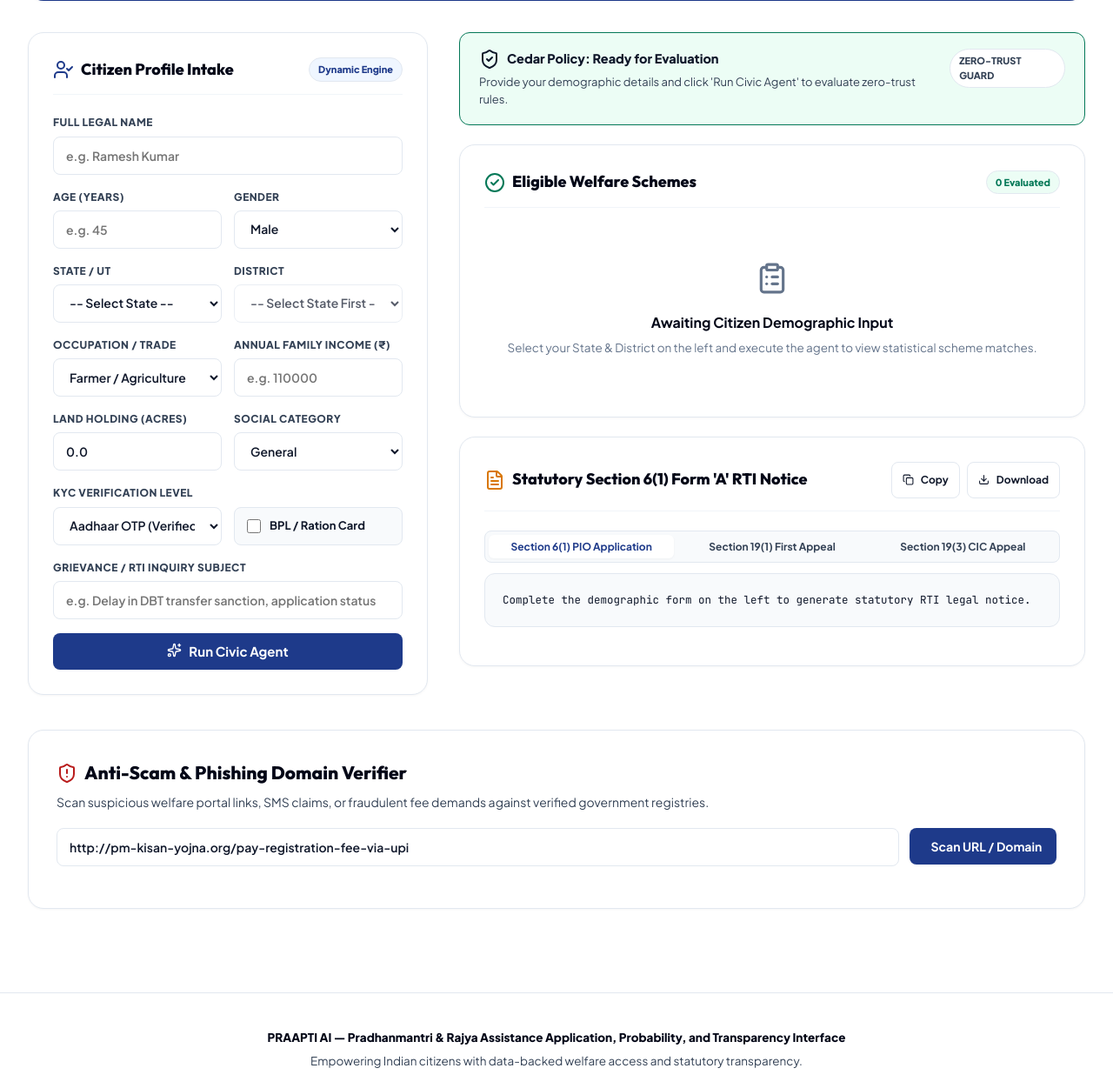
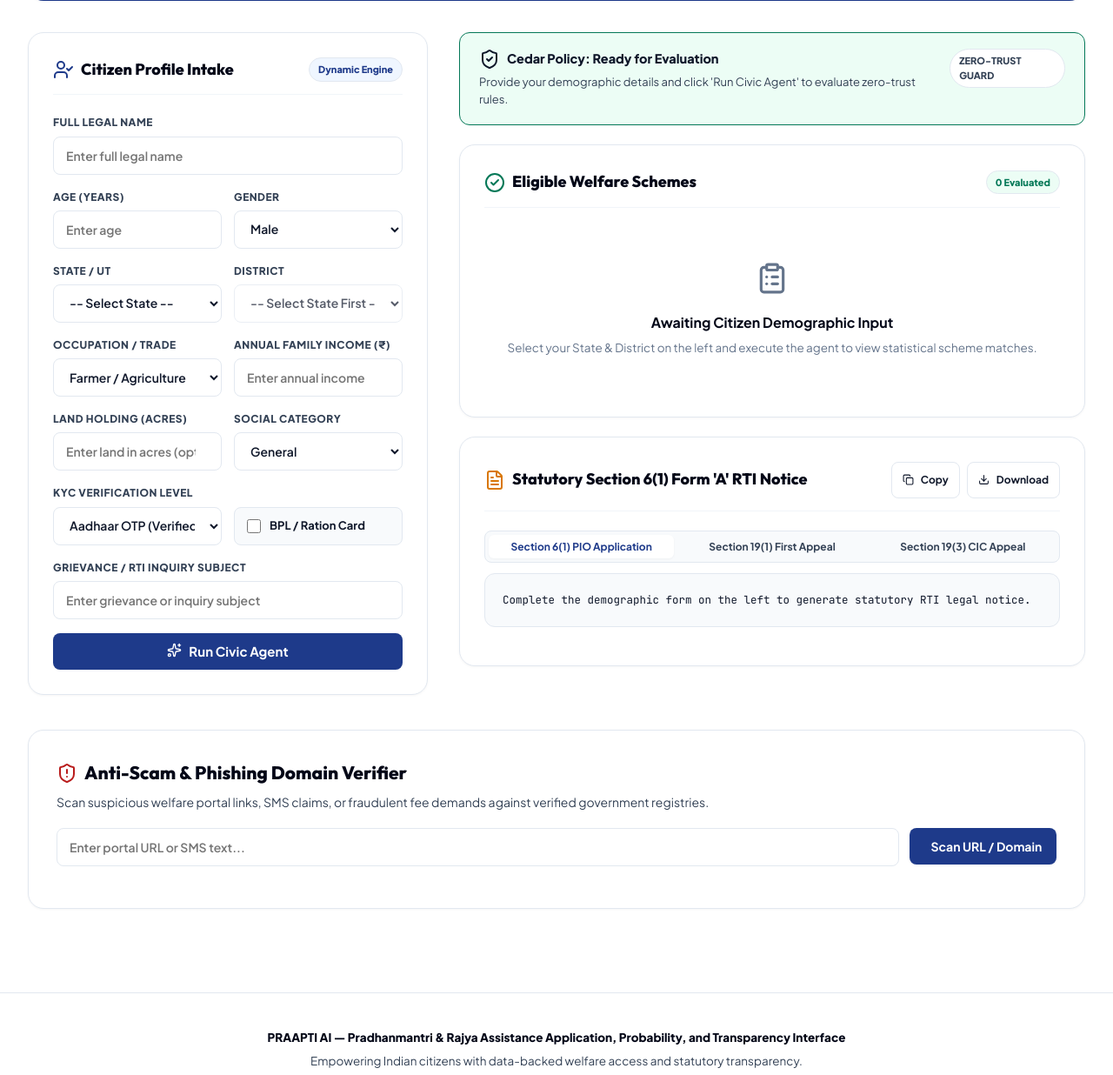
Before and after one commit to sushanth-arun/bharat-builds-first-commit, a Python web app: template backend/templates/index.html in a window 1280 px wide. Shown: the part 2093-3329 px from the top of the page at 87% size. Run offline with Jinja, Linux system fonts and the light colour scheme; the template is opened without the code that fills it, so the values that code supplies are empty.

Commit message:
fix: remove step constraints and pre-filled placeholders across all input fields

```diff
--- a/backend/app.py
+++ b/backend/app.py
@@ -2,7 +2,7 @@
 ========================================================================================
 PRAAPTI AI (प्राप्ति AI) — Unified Agent Core & Serverless API Baseline
 Pradhanmantri & Rajya Assistance Application, Probability, and Transparency Interface
-Track 1 ("Build It") - WeMakeDevs AWS Hackathon (100% Local / Open Source Stack)
+Civic Intelligence Platform & Statutory RTI Engine
 ========================================================================================
 
 TEAM REPOSITORY DIVISION & SECTION OWNERSHIP:
--- a/backend/templates/index.html
+++ b/backend/templates/index.html
@@ -1523,13 +1523,13 @@
 
             <div class="form-field-group">
               <label class="field-label" for="citizenNameInput">Full Legal Name</label>
-              <input type="text" id="citizenNameInput" class="input-control" placeholder="e.g. Ramesh Kumar" required />
+              <input type="text" id="citizenNameInput" class="input-control" placeholder="Enter full legal name" required />
             </div>
 
             <div class="form-grid-2">
               <div class="form-field-group">
                 <label class="field-label" for="citizenAgeInput">Age (Years)</label>
-                <input type="number" id="citizenAgeInput" class="input-control" min="0" max="120" placeholder="e.g. 45" required />
+                <input type="number" id="citizenAgeInput" class="input-control" min="1" max="120" placeholder="Enter age" required />
               </div>
               <div class="form-field-group">
                 <label class="field-label" for="citizenGenderSelect">Gender</label>
@@ -1577,7 +1577,7 @@
               </div>
               <div class="form-field-group">
                 <label class="field-label" for="citizenIncomeInput">Annual Family Income (₹)</label>
-                <input type="number" id="citizenIncomeInput" class="input-control" min="0" step="5000" placeholder="e.g. 110000" required />
+                <input type="number" id="citizenIncomeInput" class="input-control" min="0" placeholder="Enter annual income" required />
               </div>
             </div>
 
@@ -1585,7 +1585,7 @@
             <div class="form-grid-2">
               <div class="form-field-group">
                 <label class="field-label" for="citizenLandInput">Land Holding (Acres)</label>
-                <input type="number" id="citizenLandInput" class="input-control" min="0" step="0.1" value="0.0" />
+                <input type="number" id="citizenLandInput" class="input-control" min="0" step="any" placeholder="Enter land in acres (optional)" />
               </div>
               <div class="form-field-group">
                 <label class="field-label" for="citizenCasteSelect">Social Category</label>
@@ -1621,7 +1621,7 @@
             <!-- Grievance -->
             <div class="form-field-group">
               <label class="field-label" for="citizenGrievanceInput">Grievance / RTI Inquiry Subject</label>
-              <input type="text" id="citizenGrievanceInput" class="input-control" placeholder="e.g. Delay in DBT transfer sanction, application status" />
+              <input type="text" id="citizenGrievanceInput" class="input-control" placeholder="Enter grievance or inquiry subject" />
             </div>
 
             <button type="submit" id="btnRunAgent" class="btn btn-primary btn-shimmer" style="padding:13px; font-size:15px; width:100%;">
@@ -1701,7 +1701,7 @@
         </div>
 
         <div class="scam-input-flex">
-          <input type="text" id="scamScanInput" class="input-control" value="http://pm-kisan-yojna.org/pay-registration-fee-via-upi" placeholder="Enter portal URL or SMS text..." />
+          <input type="text" id="scamScanInput" class="input-control" placeholder="Enter portal URL or SMS text..." />
           <button type="button" id="btnVerifyScam" class="btn btn-primary" style="white-space:nowrap;">
             <i data-lucide="scan" style="width:16px; height:16px;"></i> Scan URL / Domain
           </button>
```
